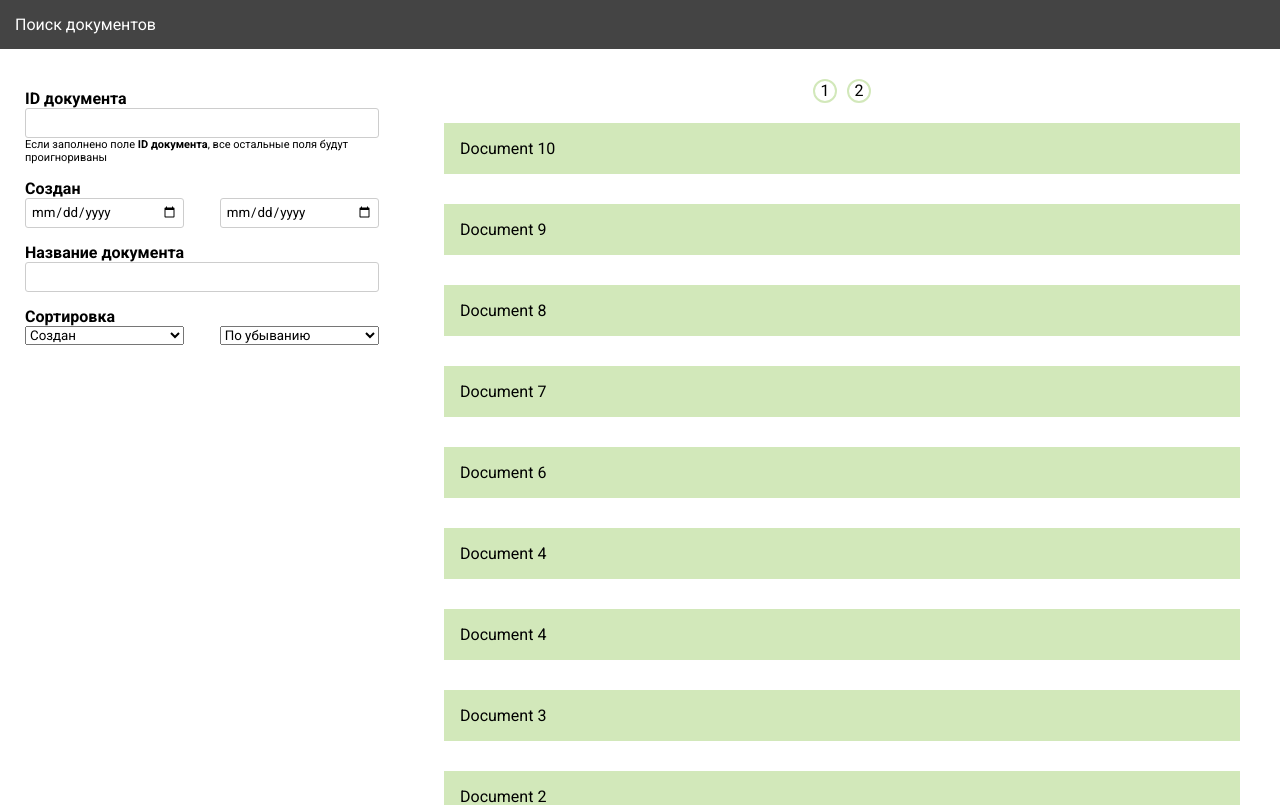
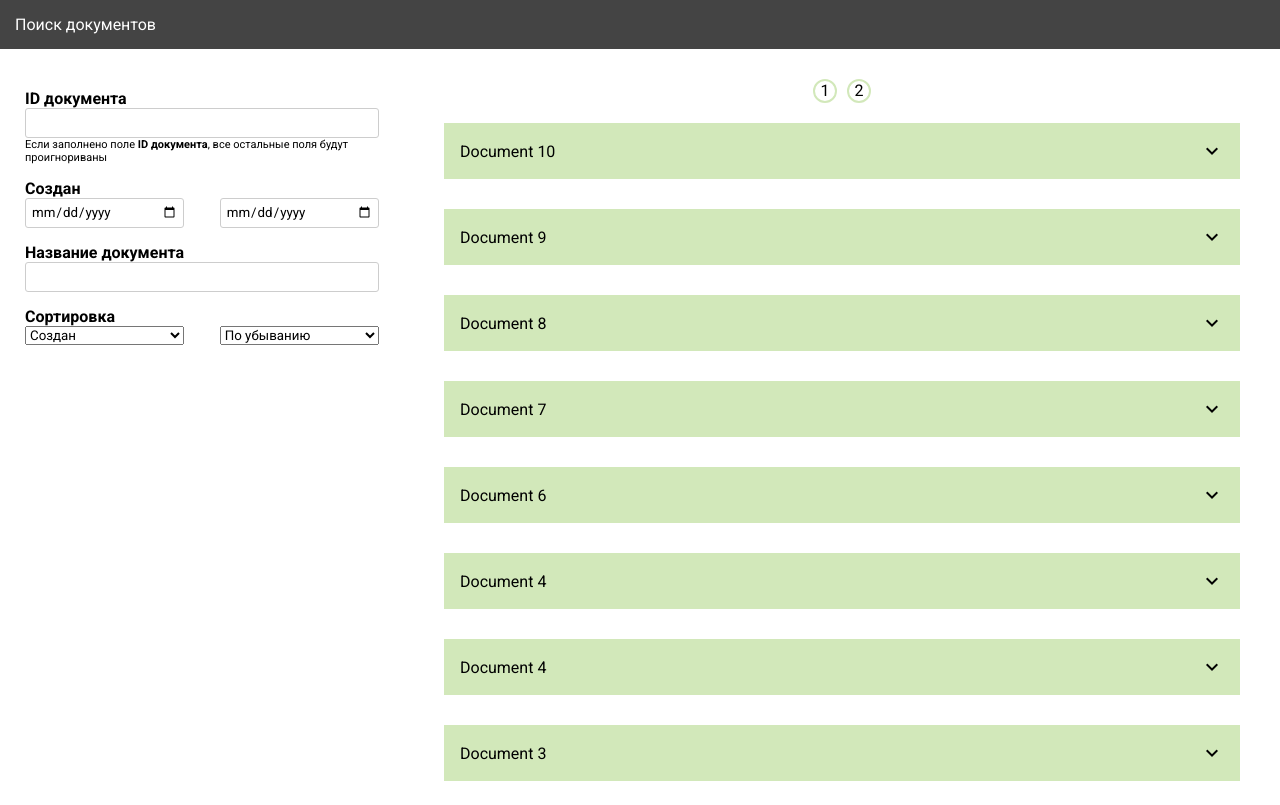
Before and after one commit to ol3gatron/document-finder, a React (Vite) app: page / in a window 1280 px wide. Shown: the top 805 px of the page. Built offline with nearby package versions, Linux system fonts and the light colour scheme; data requests are answered from the project's data file.

Commit message:
added expand arrows

```diff
--- a/index.html
+++ b/index.html
@@ -3,8 +3,12 @@
   <head>
     <meta charset="UTF-8" />
     <link rel="icon" type="image/svg+xml" href="/vite.svg" />
+    <link
+      rel="stylesheet"
+      href="https://fonts.googleapis.com/icon?family=Material+Icons"
+    />
     <meta name="viewport" content="width=device-width, initial-scale=1.0" />
-    <title>Vite + React</title>
+    <title>Document Finder</title>
   </head>
   <body>
     <div id="root"></div>
--- a/src/components/Document.jsx
+++ b/src/components/Document.jsx
@@ -11,7 +11,18 @@ const Document = ({document}) => {
 
   return (
     <div className="document-item">
-      <div className="document-header" onClick={handleClick}>{document.header}</div>
+      <div className="document-header" onClick={handleClick}>
+        {document.header}
+        {isHiden ?
+          <span class="material-icons">
+            expand_more
+          </span> :
+          <span class="material-icons">
+            expand_less
+          </span>
+        }
+
+      </div>
       {!isHiden &&
         <div className="document-body">
         <p className="document-id">ID: {document.id}</p>
--- a/src/index.css
+++ b/src/index.css
@@ -76,6 +76,9 @@ input {
 
 .document-header {
   padding: 15px;
+  display: flex;
+  justify-content: space-between;
+  align-items: center;
 }
 
 .document-body {
```
